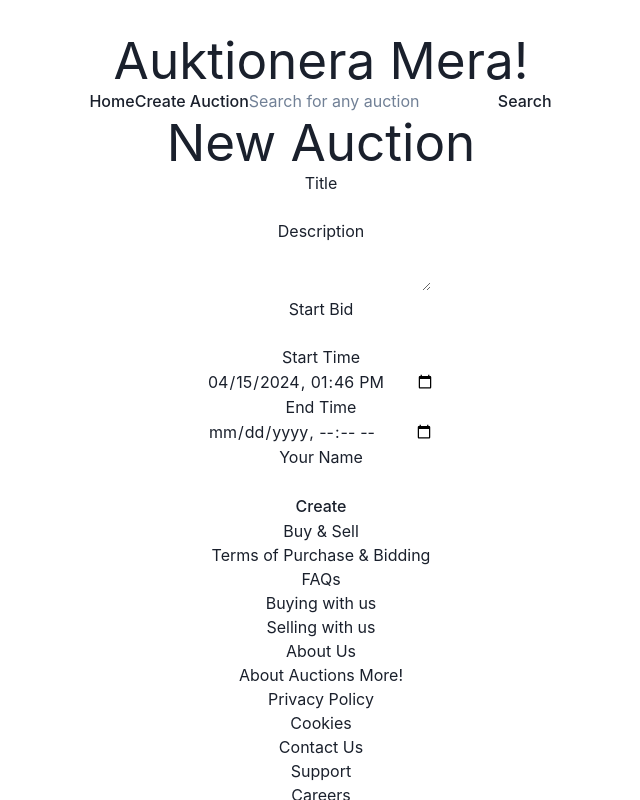
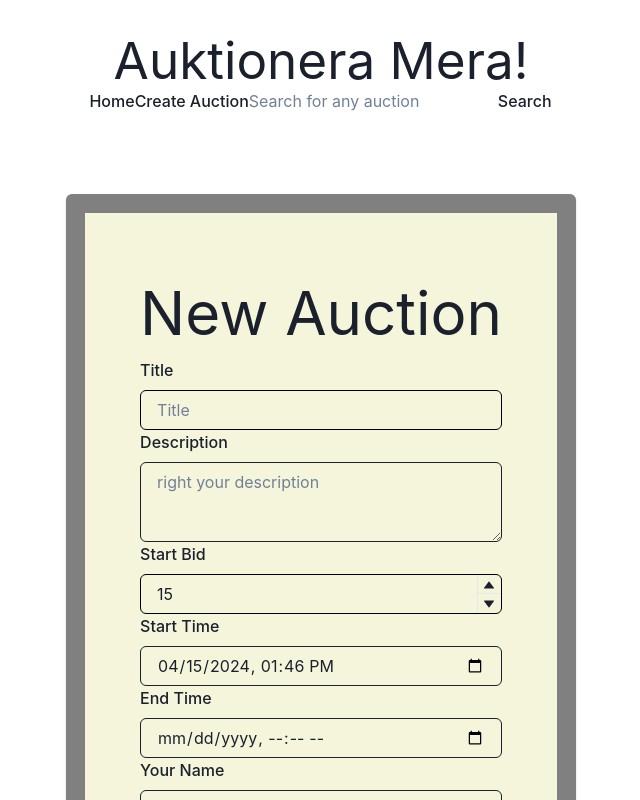
Before and after one commit to dirksmirk/Auction-Project, a React (Vite) app: page /create in a window 1280 px wide. Shown: the top 800 px of the page, without its empty margins (319-959 px from the left). Built offline with nearby package versions, Linux system fonts and the light colour scheme.

Commit message:
create auction style done

```diff
--- a/src/components/SwitchPages/CreateAuction.jsx
+++ b/src/components/SwitchPages/CreateAuction.jsx
@@ -1,4 +1,5 @@
 import { useRef } from "react";
+import { Input ,Image, Textarea,Text, NumberInput,Button, NumberInputField,NumberInputStepper,NumberIncrementStepper,NumberDecrementStepper,Card, FormLabel,FormControl,} from '@chakra-ui/react'
 
 const CreateAuction = () => {
     // Refs to store input values
@@ -12,6 +13,7 @@ const CreateAuction = () => {
     // Function to get formatted current datetime
     function getCurrentDateTime() {
         const now = new Date();
+
         return now.toISOString().slice(0, 16); // Format datetime as YYYY-MM-DDTHH:mm
     }
 
@@ -19,7 +21,7 @@ const CreateAuction = () => {
         e.preventDefault();
 
         if (title.current.value === '' || description.current.value === '' || startTime.current.value === '' || endTime.current.value === '' || startBid.current.value === '' || creator.current.value === '') {
-            alert("Alla fält måste fyllas i.");
+            alert ("Alla fält måste fyllas i.");
             return; // Stoppa funktionen här om något fält är tomt
         }
         const data = {
@@ -47,40 +49,54 @@ const CreateAuction = () => {
         .catch(error => {
             console.error('Error creating auction:', error);
         });
+        alert("Auktionen har skapats ");
     }
 
     // Render form for creating a new auction
     return (
-        <div>
-            <h1>New Auction</h1>
-            <form onSubmit={handleSubmit}>
+        <Card borderWidth='19px' mt={20}   p={55}  bg='beige' borderColor='grey'  >
+             <FormControl>
+
+           <Text   fontSize='6xl'>New Auction </Text>
+            <form onSubmit={handleSubmit}   >
                 <div>
-                    <label htmlFor="title">Title</label><br />
-                    <input type="text" name="title" ref={title} />
+
+                <FormLabel htmlFor="Title">Title</FormLabel>
+                    <Input type="text" name="title" ref={title} borderColor='black'placeholder='Title'  />
+                </div>
+
+                <div>
+                <FormLabel htmlFor="Title"> Description</FormLabel>
+                    <Textarea name="description" ref={description} borderColor='black.900' placeholder='right your description'  />
+                </div>
+
+                <div>
+                <FormLabel htmlFor="startBid"borderColor='black.900' >Start Bid</FormLabel>
+                   <NumberInput defaultValue={15} min={0} max={10000000} name="startBid"  ref={startBid} borderColor='black' >
+                     <NumberInputField />
+                      <NumberInputStepper>
+                       <NumberIncrementStepper />
+                      <NumberDecrementStepper />
+                       </NumberInputStepper>
+                    </NumberInput>
                 </div>
                 <div>
-                    <label htmlFor="description">Description</label><br />
-                    <textarea name="description" ref={description} />
+                <FormLabel htmlFor="startTime">Start Time</FormLabel>
+                    <Input type="datetime-local" borderColor='black.900' name="startTime"  ref={startTime} defaultValue={getCurrentDateTime()} />
                 </div>
                 <div>
-                    <label htmlFor="startBid">Start Bid</label><br />
-                    <input type="number" name="startBid" ref={startBid} />
+                <FormLabel htmlFor="endTime">End Time</FormLabel>
+                    <Input type="datetime-local" borderColor='black.900' name="endTime" ref={endTime} />
                 </div>
                 <div>
-                    <label htmlFor="startTime">Start Time</label><br />
-                    <input type="datetime-local" name="startTime" ref={startTime} defaultValue={getCurrentDateTime()} />
+                <FormLabel htmlFor="creator">Your Name</FormLabel>
+                    <Input type="text" name="creator" ref={creator} borderColor='black.900'  />
                 </div>
-                <div>
-                    <label htmlFor="endTime">End Time</label><br />
-                    <input type="datetime-local" name="endTime" ref={endTime} />
-                </div>
-                <div>
-                    <label htmlFor="creator">Your Name</label><br />
-                    <input type="text" name="creator" ref={creator} />
-                </div>
-                <button type="submit">Create</button>
+                <Button colorScheme='blue'  m={2} type="submit">Create</Button>
             </form>
-        </div>
+
+            </FormControl>
+        </Card>
     )
 }
 
```
